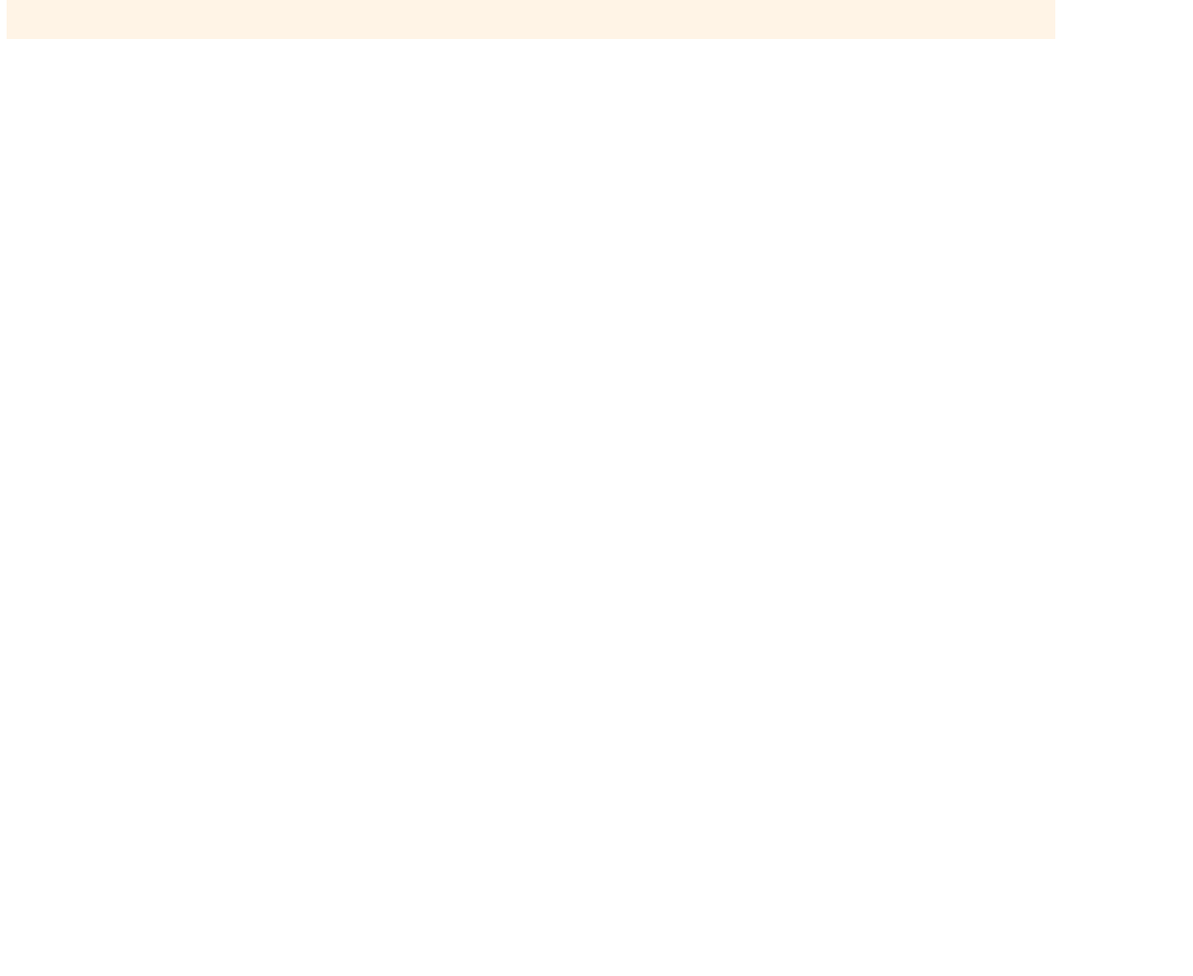
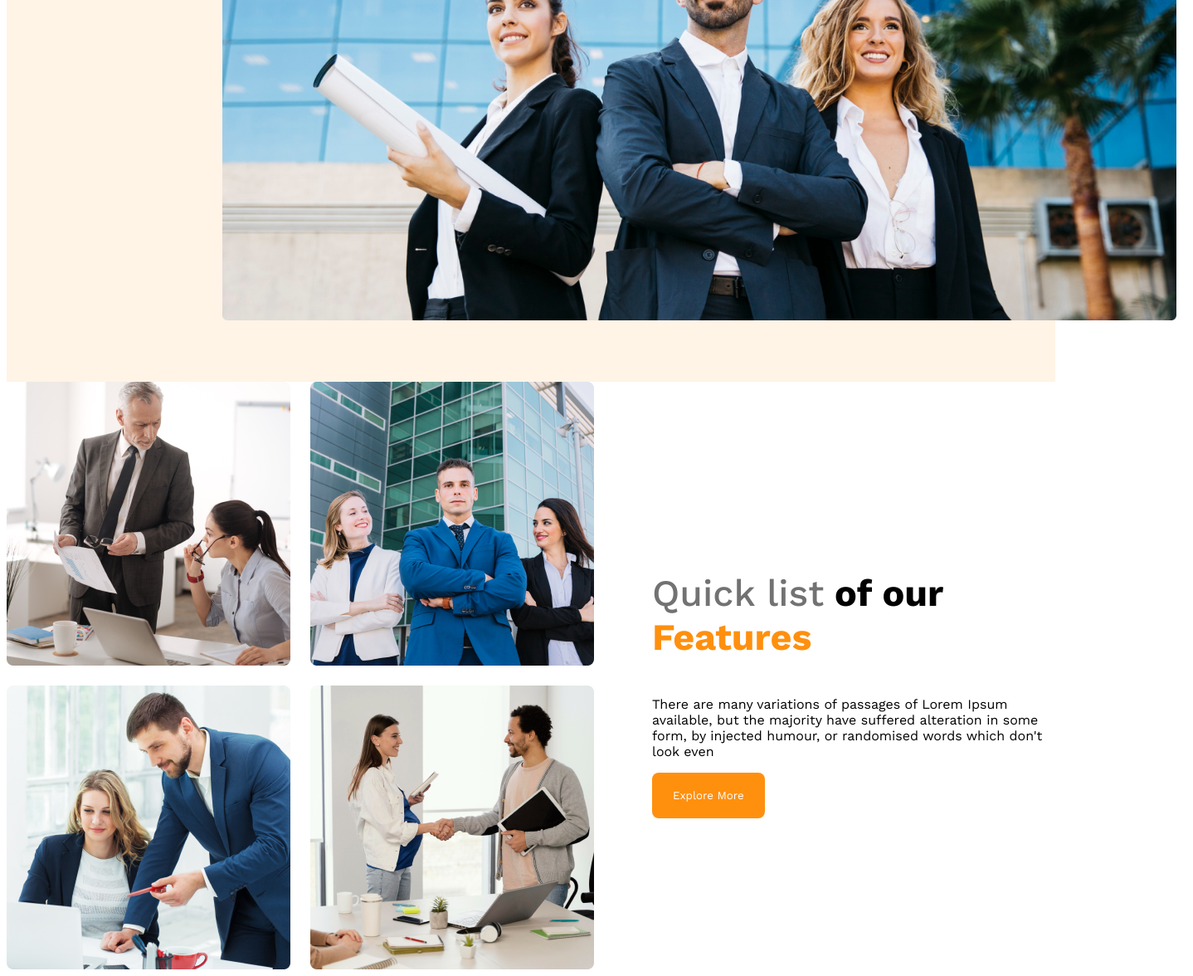
Before and after one commit to sabrina543/g3-architects-website, a plain HTML site: page index.html in a window 1280 px wide. Shown: the part 740-1916 px from the top of the page at 83% size, 1438 px wide, since content can reach past the window. Before the commit the page ends 800 px from the top, so only its background shows below. Drawn offline with nearby package versions, Linux system fonts and the light colour scheme.

Commit message:
features content added

```diff
--- a/index.html
+++ b/index.html
@@ -7,6 +7,7 @@
     <link rel="stylesheet" href="styles/architect.css">
 </head>
 <body>
+    <!--header start -->
     <header>
         <nav>
             <h3 class="nav-title">G3 Architects</h3>
@@ -29,8 +30,26 @@
             <img class="banner-img" src="images/banner.png" alt="">
         </div>
     </header>
+        <!-- header end -->
     <main>
-
+        <!-- features sections start -->
+            <section class="teams-container">
+                <div class="teams-img-container">
+                    <img src="images/team1.png" alt="">
+                    <img src="images/team2.png" alt="">
+                    <img src="images/team3.png" alt="">
+                    <img src="images/team4.png" alt="">
+                </div>
+                <div class="teams-content">
+                    <h3 class="teams-title"><span class="quick-list">Quick list</span> <span>of our</span>
+                     <span class="text-features">Features</span></h3>
+                    <p class="teams-description">There are many variations of
+                     passages of Lorem Ipsum available, but the majority have
+                     suffered alteration in some form, by injected humour, or
+                     randomised words which don't look even</p>
+                     <button class="btn-primary">Explore More</button>
+             </div>
+            </section>
     </main>
     <footer>
 
--- a/styles/architect.css
+++ b/styles/architect.css
@@ -64,9 +64,9 @@ nav li a{
 .banner-description{
     color: #727272;
 }
-.banner img{
+.banner-img {
     margin: 20px;
-    width: 300px;
+    width: 1150px;
 }
 
 /* responsive media queries */
@@ -86,3 +86,37 @@ nav li a{
         flex-direction: column;
     }
 }
+
+/* main styles */
+main{
+    max-width: 1440px0;
+    margin: 0 auto;
+
+}
+
+/* teams styles */
+.teams-container{
+    display: flex;
+    align-items: center;
+}
+.teams-img-container{
+    display: grid;
+    grid-template-columns: repeat(2, 1fr);
+    gap: 1.5rem;
+}
+.teams-content{
+    padding-left: 70px;
+    padding right: 70px;
+}
+.teams-title{
+    font-size: 2.8rem;
+}
+.teams-title .quick-list{
+    color: #727272;
+    font-weight: 500;
+}
+.teams-title .text-features{
+    color: #ff900e;
+    font-weight: 700px;
+
+}
```
